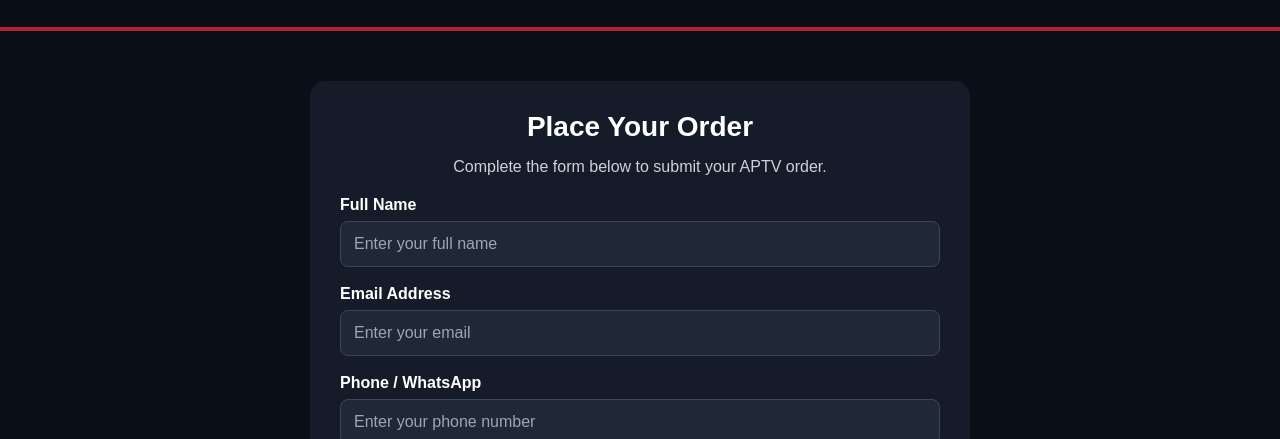
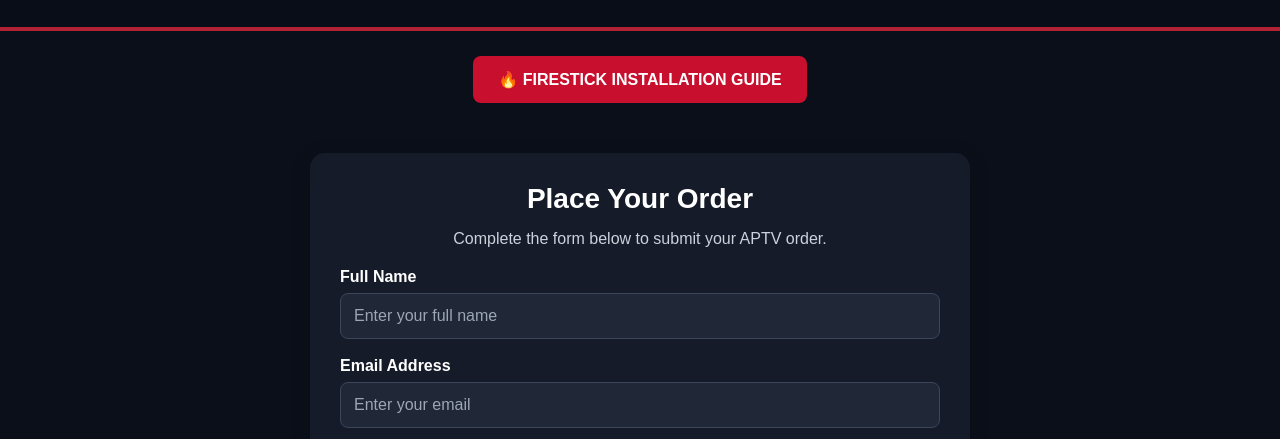
Before and after one commit to ServicsDigital/aptv-order-portal, a plain HTML site: page index.html in a window 1280 px wide. Shown: the part 286-725 px from the top of the page. Drawn offline with Linux system fonts and the light colour scheme.

Commit message:
Fix HTML structure and add firestick installation link

```diff
--- a/index.html
+++ b/index.html
@@ -17,7 +17,15 @@
     <p>Official Order Portal</p>
 </header>
 
-    <div class="container">
+</header>
+
+<div style="text-align:center; margin:25px 0;">
+    <a href="firestick.html" style="display:inline-block; padding:14px 25px; background:#c8102e; color:white; text-decoration:none; border-radius:8px; font-weight:bold; font-size:16px;">
+        🔥 FIRESTICK INSTALLATION GUIDE
+    </a>
+</div>
+
+<div class="container">
 
         <div class="card">
 
```
